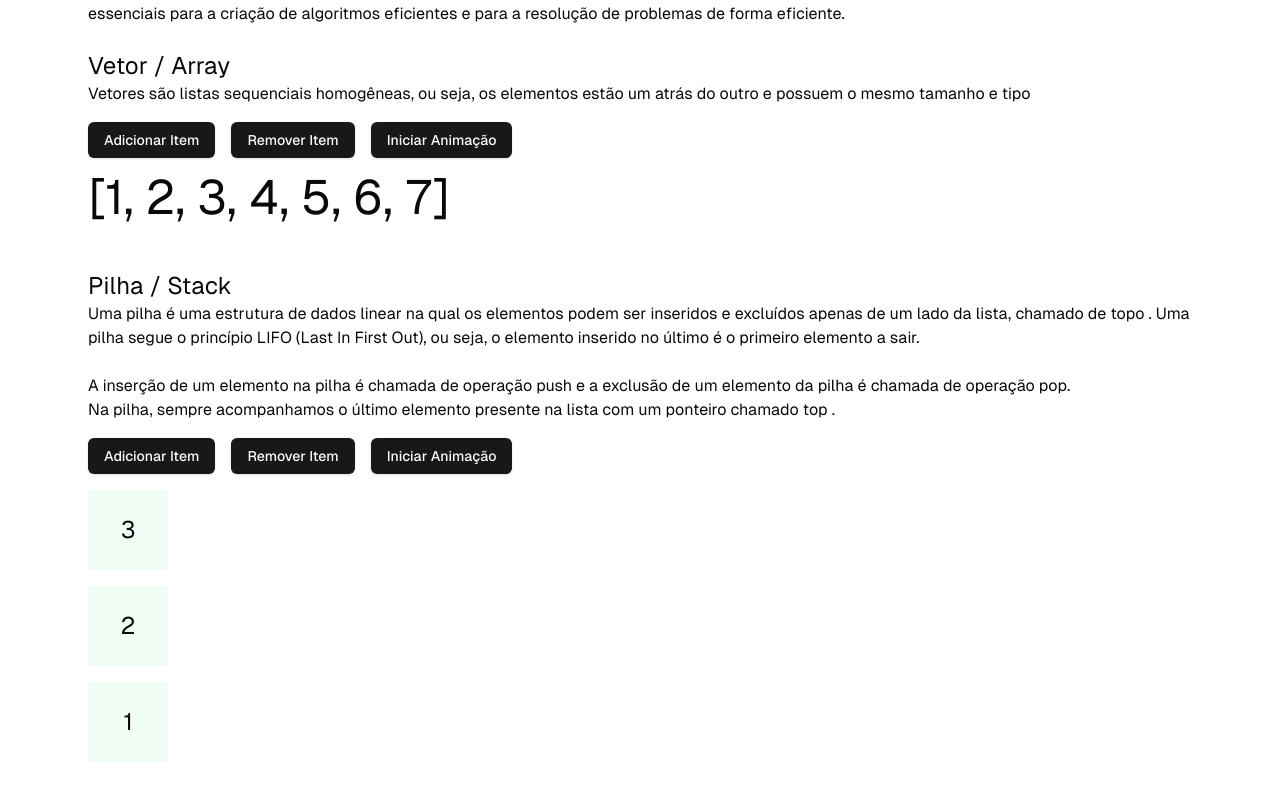
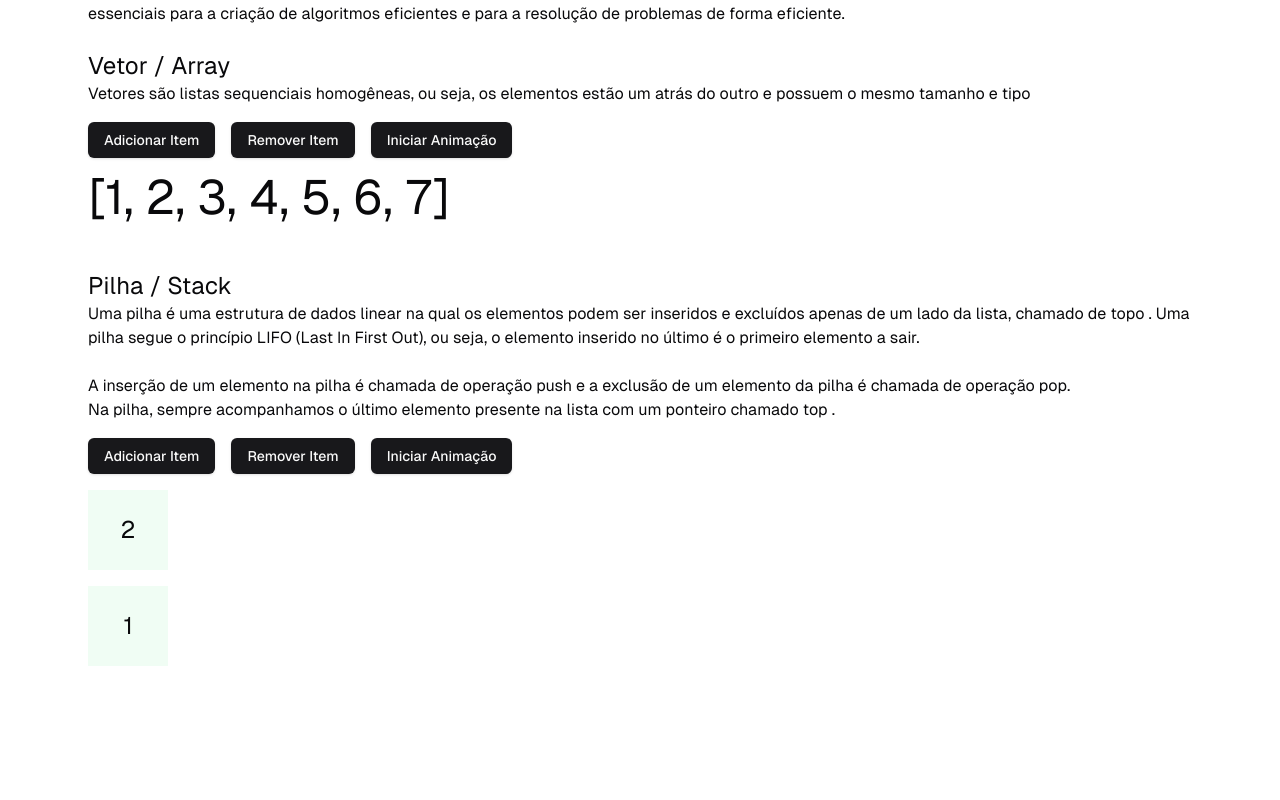
Before and after one commit to NiceColors/Algorithms, a Next.js app: page / in a window 1280 px wide. Shown: the part 1124-1924 px from the top of the page. Built offline with nearby package versions, Linux system fonts and the light colour scheme.

Commit message:
Ajustes gerais

```diff
--- a/components/pages/home/components/structures/stack-structure.tsx
+++ b/components/pages/home/components/structures/stack-structure.tsx
@@ -6,7 +6,7 @@ import { useEffect, useState } from "react"
 
 export default function StackStructure() {
 
-    const [stack, setStack] = useState<number[]>([1, 2, 3])
+    const [stack, setStack] = useState<number[]>([1, 2,])
     const [isAnimated, setIsAnimated] = useState(false)
     const addItem = () => {
 
--- a/components/ui/sidebar.tsx
+++ b/components/ui/sidebar.tsx
@@ -181,7 +181,7 @@ export const Sidebar = ({ sections }: ISidebarProps) => {
         },
     ]
 
-    const itemStyle = 'before:content-[""] before:w-[2px] before:h-[calc(20px+100%)] before:bg-green-200 before:rounded-full before:absolute before:left-[-23px] before:top-[25px]'
+    const itemStyle = 'before:content-[""] before:w-[1px] before:h-[calc(20px+100%)] before:bg-green-500 before:rounded-full before:absolute before:left-[-23px] before:top-[25px]'
 
 
     return (
@@ -195,7 +195,7 @@ export const Sidebar = ({ sections }: ISidebarProps) => {
                                 {section.items.map((item, index) => (
                                     <li
                                         key={item.href}
-                                        className="text-sm relative before:content-[''] before:z-20 before:w-5 before:h-5  before:border before:border-green-500 before:bg-slate-50 before:rounded-full before:absolute before:left-[-32px] before:top-[0px] before:p-2"
+                                        className="text-sm relative before:content-[''] before:z-20 before:w-5 before:h-5  before:border before:border-purple-300 before:bg-slate-50 before:rounded-full before:absolute before:left-[-32px] before:top-[0px] before:p-2"
                                     >
                                         <div
                                             className={index !== section.items.length - 1 ? itemStyle : ''}
```
